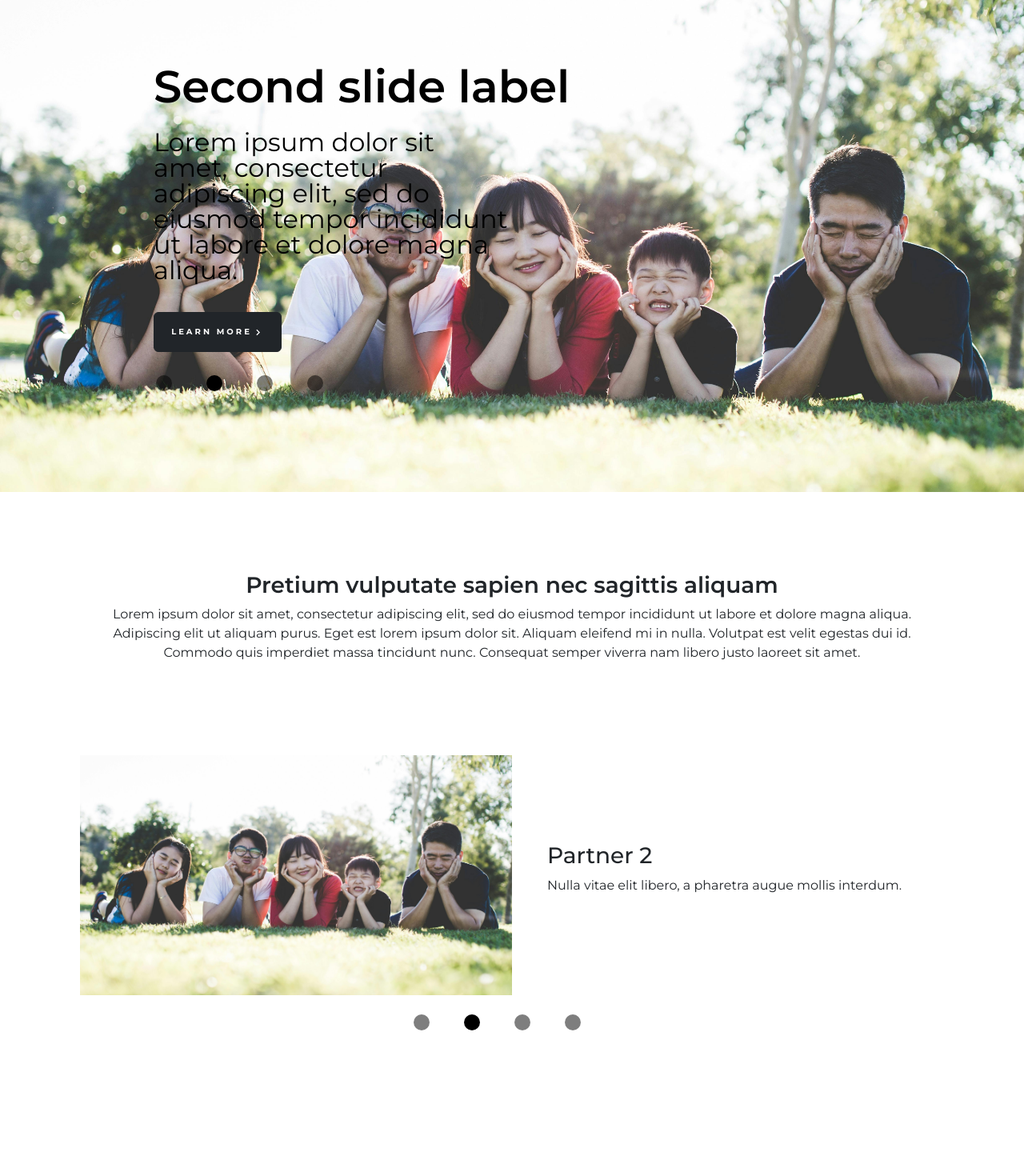
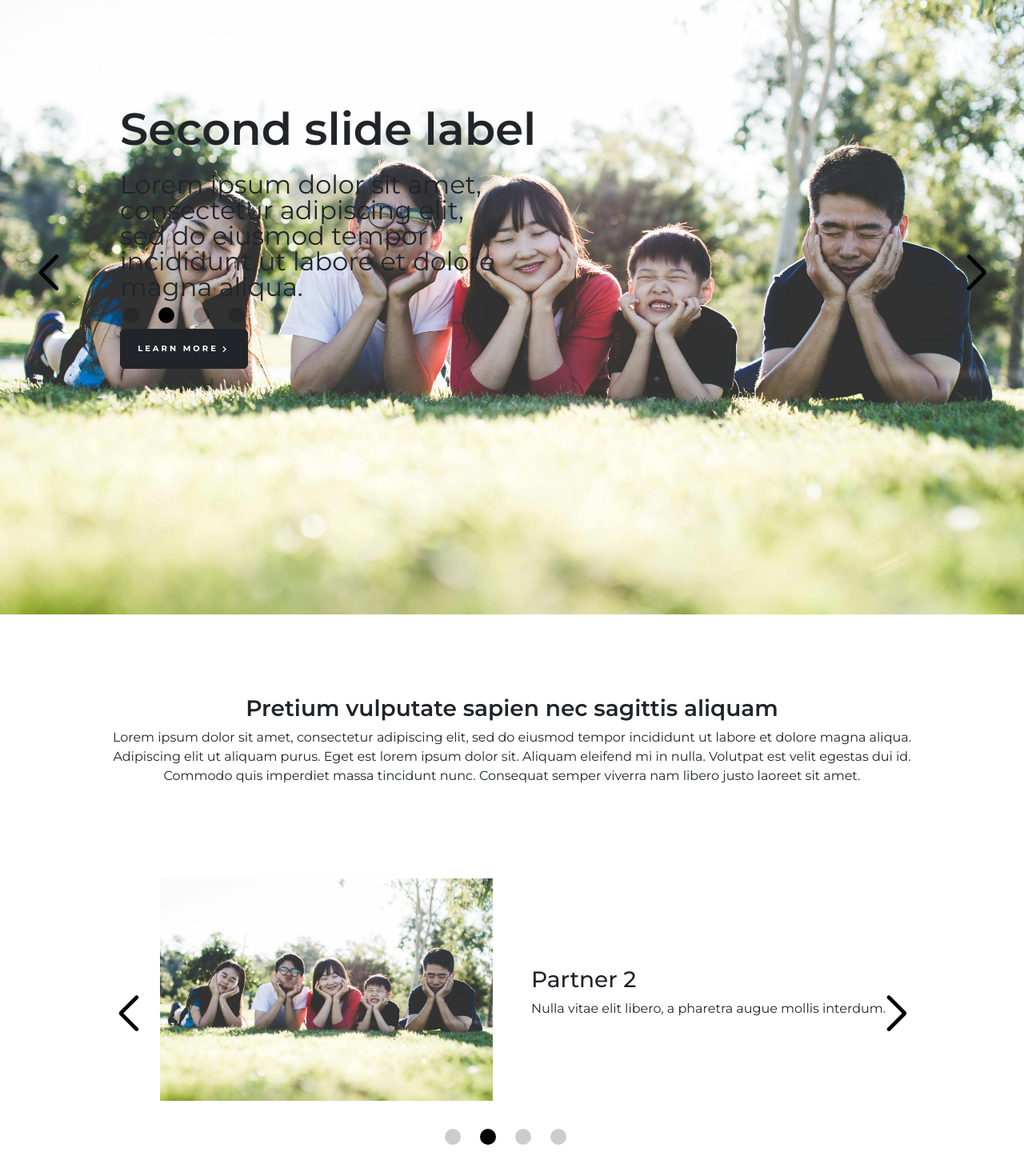
Before and after one commit to mirimkim00/DK-RealEstate, a Next.js app: page / in a window 1280 px wide. Shown: the part 212-1682 px from the top of the page at 80% size. Before the commit the page ends 1650 px from the top, so only its background shows below. Built offline with nearby package versions, Linux system fonts and the light colour scheme.

Commit message:
change carousel to swiper

```diff
--- a/package.json
+++ b/package.json
@@ -14,7 +14,8 @@
     "react": "^18",
     "react-bootstrap": "^2.10.2",
     "react-dom": "^18",
-    "react-icons": "^5.2.1"
+    "react-icons": "^5.2.1",
+    "swiper": "^11.1.4"
   },
   "devDependencies": {
     "eslint": "^8",
--- a/pages/index.js
+++ b/pages/index.js
@@ -1,4 +1,9 @@
 import styles from '../styles/Home.module.css';
+import { Swiper, SwiperSlide } from "swiper/react";
+import "swiper/css";
+import 'swiper/css/navigation';
+import 'swiper/css/pagination';
+import { Autoplay, Navigation, Pagination } from 'swiper/modules';
 import { MdKeyboardArrowRight } from "react-icons/md";
 import { Button, Carousel, Row, Col } from 'react-bootstrap';
 import Image from 'next/image';
@@ -12,17 +17,24 @@ export default function Home() {
   return (
     <>
       <section id={styles.hero}>
-        <Carousel
-          className={styles.heroCarousel}
-          prevIcon={false}
-          nextIcon={false}
-        >
-          <Carousel.Item className={styles.heroItem}>
+        <Swiper
+          loop={true}
+          autoplay={{
+            delay: 2500,
+            disableOnInteraction: false,
+          }}
+          navigation={true}
+          pagination={{
+            clickable: true,
+          }}
+          modules={[Autoplay, Pagination, Navigation]}
+          className={styles.heroSwiper}>
+          <SwiperSlide className={styles.heroItem}>
             <Image
               alt=''
               src={img1}
             />
-            <Carousel.Caption className={styles.heroCaption}>
+            <div className={styles.heroLabel}>
               <h1>First slide label</h1>
               <p>
                 Lorem ipsum dolor sit amet, consectetur adipiscing elit, sed do eiusmod tempor incididunt ut labore et dolore magna aliqua.
@@ -31,14 +43,14 @@ export default function Home() {
                 LEARN MORE
                 <MdKeyboardArrowRight size={15} />
               </Button>
-            </Carousel.Caption>
-          </Carousel.Item>
-          <Carousel.Item className={styles.heroItem}>
+            </div>
+          </SwiperSlide>
+          <SwiperSlide className={styles.heroItem}>
             <Image
               alt=''
               src={img2}
             />
-            <Carousel.Caption className={styles.heroCaption}>
+            <div className={styles.heroLabel}>
               <h1>Second slide label</h1>
               <p>
                 Lorem ipsum dolor sit amet, consectetur adipiscing elit, sed do eiusmod tempor incididunt ut labore et dolore magna aliqua.
@@ -47,14 +59,14 @@ export default function Home() {
                 LEARN MORE
                 <MdKeyboardArrowRight size={15} />
               </Button>
-            </Carousel.Caption>
-          </Carousel.Item>
-          <Carousel.Item className={styles.heroItem}>
+            </div>
+          </SwiperSlide>
+          <SwiperSlide className={styles.heroItem}>
             <Image
               alt=''
               src={img3}
             />
-            <Carousel.Caption className={styles.heroCaption}>
+            <div className={styles.heroLabel}>
               <h1>Third slide label</h1>
               <p>
                 Lorem ipsum dolor sit amet, consectetur adipiscing elit, sed do eiusmod tempor incididunt ut labore et dolore magna aliqua.
@@ -63,14 +75,14 @@ export default function Home() {
                 LEARN MORE
                 <MdKeyboardArrowRight size={15} />
               </Button>
-            </Carousel.Caption>
-          </Carousel.Item>
-          <Carousel.Item className={styles.heroItem}>
+            </div>
+          </SwiperSlide>
+          <SwiperSlide className={styles.heroItem}>
             <Image
               alt=''
               src={img4}
             />
-            <Carousel.Caption className={styles.heroCaption}>
+            <div className={styles.heroLabel}>
               <h1>Fourth slide label</h1>
               <p>
                 Lorem ipsum dolor sit amet, consectetur adipiscing elit, sed do eiusmod tempor incididunt ut labore et dolore magna aliqua.
@@ -79,9 +91,9 @@ export default function Home() {
                 LEARN MORE
                 <MdKeyboardArrowRight size={15} />
               </Button>
-            </Carousel.Caption>
-          </Carousel.Item>
-        </Carousel>
+            </div>
+          </SwiperSlide>
+        </Swiper>
       </section>
 
       <section id={styles.info}>
@@ -95,84 +107,75 @@ export default function Home() {
 
       <section >
         <div id={styles.partners}>
-          <Carousel
-            className={styles.partnersCarousel}
-            prevIcon={false}
-            nextIcon={false}
-          >
-            <Carousel.Item className={styles.partnersItem}>
-              <div>
+          <Swiper
+            loop={true}
+            autoplay={{
+              delay: 2500,
+              disableOnInteraction: false,
+            }}
+            navigation={true}
+            pagination={{
+              clickable: true,
+            }}
+            modules={[Autoplay, Pagination, Navigation]}
+            className={styles.partnersSwiper}>
+            <SwiperSlide className={styles.partnersItem}>
               <Row className="gx-5" style={{ height: '300px' }}>
                 <Col>
                   <Image
                     src={img1}
                     alt="First slide"
-                      layout="fill"
-                      objectFit="cover"
                   />
                 </Col>
-                  <Col className={styles.partnersCaption}>
+                <Col className={styles.partnersLabel}>
                   <h3>Partner 1</h3>
                   <p>Nulla vitae elit libero, a pharetra augue mollis interdum.</p>
                 </Col>
               </Row>
-              </div>
-            </Carousel.Item>
-            <Carousel.Item className={styles.partnersItem}>
-              <div>
+            </SwiperSlide>
+            <SwiperSlide className={styles.partnersItem}>
               <Row className="gx-5" style={{ height: '300px' }}>
                 <Col>
                   <Image
                     src={img2}
-                      alt="First slide"
-                      layout="fill"
-                      objectFit="cover"
+                    alt="Second slide"
                   />
                 </Col>
-                  <Col className={styles.partnersCaption}>
+                <Col className={styles.partnersLabel}>
                   <h3>Partner 2</h3>
                   <p>Nulla vitae elit libero, a pharetra augue mollis interdum.</p>
                 </Col>
               </Row>
-              </div>
-            </Carousel.Item>
-            <Carousel.Item className={styles.partnersItem}>
-              <div>
+            </SwiperSlide>
+            <SwiperSlide className={styles.partnersItem}>
               <Row className="gx-5" style={{ height: '300px' }}>
                 <Col>
                   <Image
                     src={img3}
-                      alt="First slide"
-                      layout="fill"
-                      objectFit="cover"
+                    alt="Third slide"
                   />
                 </Col>
-                  <Col className={styles.partnersCaption}>
+                <Col className={styles.partnersLabel}>
                   <h3>Partner 3</h3>
                   <p>Nulla vitae elit libero, a pharetra augue mollis interdum.</p>
                 </Col>
               </Row>
-              </div>
-            </Carousel.Item>
-            <Carousel.Item className={styles.partnersItem}>
-              <div>
+            </SwiperSlide>
+            <SwiperSlide className={styles.partnersItem}>
               <Row className="gx-5" style={{ height: '300px' }}>
                 <Col>
                   <Image
                     src={img4}
-                      alt="First slide"
-                      layout="fill"
-                      objectFit="cover"
+                    alt="Fourth slide"
                   />
                 </Col>
-                  <Col className={styles.partnersCaption}>
+                <Col className={styles.partnersLabel}>
                   <h3>Partner 4</h3>
                   <p>Nulla vitae elit libero, a pharetra augue mollis interdum.</p>
                 </Col>
               </Row>
-              </div>
-            </Carousel.Item>
-          </Carousel>
+            </SwiperSlide>
+          </Swiper>
         </div>
       </section>
     </>
--- a/styles/Home.module.css
+++ b/styles/Home.module.css
@@ -13,19 +13,20 @@
   object-fit: cover;
 }
 
-.heroCaption {
-  color: black;
-  text-align: left;
-  top: 20%;
+.heroLabel {
+  position: absolute;
+  z-index: 1;
+  top: 25%;
+  padding: 0 150px;
 }
 
-.heroCaption h1 {
+.heroLabel > h1 {
   font-size: 56px;
   font-weight: 600;
   margin-bottom: 20px;
 }
 
-.heroCaption p {
+.heroLabel > p {
   width: 50%;
   font-size: 32px;
   line-height: 2rem;
@@ -40,10 +41,26 @@
   margin: 20px 0;
 }
 
-/* carousel-indicators */
-.heroCarousel > div:first-child {
-  bottom: 100px;
-  justify-content: left;
+/* swiper prev, next buttons */
+.heroSwiper > div:nth-child(2),
+.heroSwiper > div:nth-child(3) {
+  color: black;
+  padding: 0 50px;
+  font-weight: bold;
+}
+
+/* swiper pagination */
+.heroSwiper > div:nth-child(4) {
+  width: auto;
+  height: auto;
+  margin: 0 150px 350px 150px;
+}
+
+.heroSwiper > div:nth-child(4) > span {
+  width: 20px;
+  height: 20px;
+  margin-right: 20px !important;
+  background-color: black;
 }
 
 /* INFORMATION */
@@ -61,16 +78,42 @@
 
 /* PARTNERS */
 .partnersItem {
-  margin-bottom: 70px;
+  overflow: hidden;
 }
 
-.partnersCarousel img {
-  width: 50% !important;
+.partnersSwiper > div:first-child {
+  padding-bottom: 40px;
 }
 
-.partnersCaption {
+.partnersItem img {
+  width: 100%;
+  height: auto;
+  padding-left: 100px;
+  object-fit: cover;
+}
+
+.partnersLabel {
   display: flex;
   flex-direction: column;
   justify-content: center;
-  margin-left: 40px;
 }
+
+/* swiper prev, next buttons */
+.partnersSwiper > div:nth-child(2),
+.partnersSwiper > div:nth-child(3) {
+  color: black;
+  padding: 0 50px;
+  font-weight: bold;
+}
+
+/* swiper pagination */
+.partnersSwiper > div:nth-child(4) {
+  bottom: 0;
+}
+
+.partnersSwiper > div:nth-child(4) > span {
+  width: 20px;
+  height: 20px;
+  margin-right: 20px !important;
+  background-color: black;
+}
--- a/styles/globals.css
+++ b/styles/globals.css
@@ -15,12 +15,3 @@ section {
   margin-bottom: 100px;
   padding: 0 100px;
 }
-
-/* Home - Hero */
-.carousel-indicators [data-bs-target] {
-  width: 20px;
-  height: 20px;
-  border-radius: 50%;
-  margin-right: 40px;
-  background-color: black;
-}
```
Also changed, not shown: 1 other file (tests, documents, lock files or other folders). Lines whose indentation alone changed are shown as unchanged.
